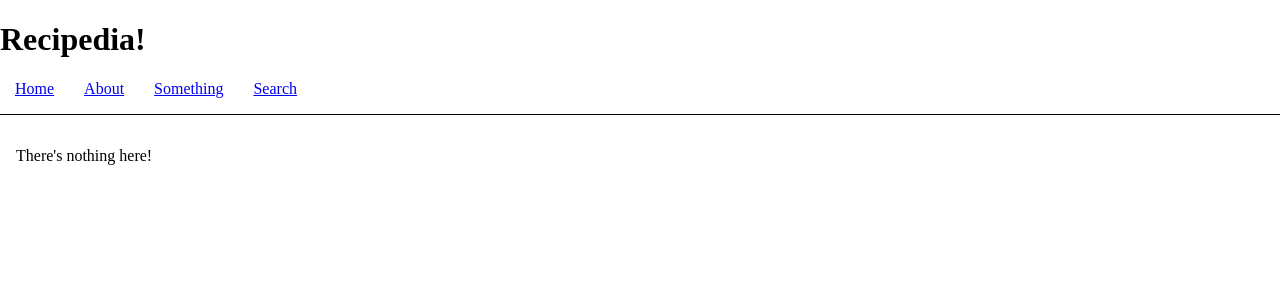
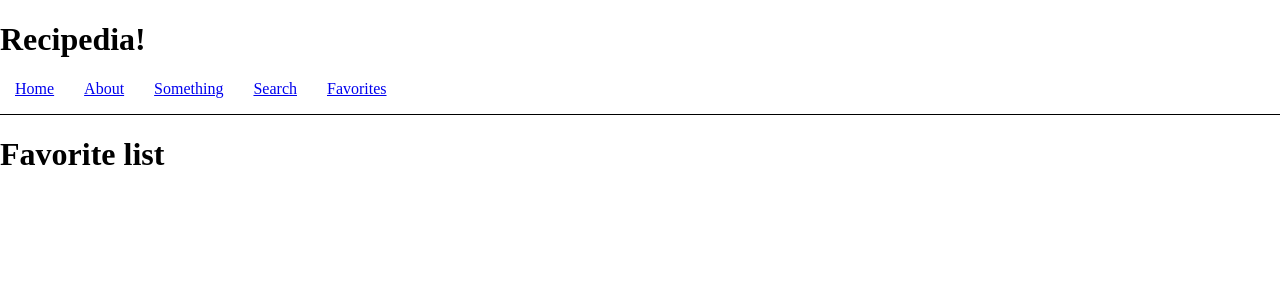
Before and after one commit to philgermano/recipedia-Front, a React (Create React App) app: page /fav in a window 1280 px wide. Shown: the top 300 px of the page. Built offline with nearby package versions, Linux system fonts and the light colour scheme; no server answers.

Commit message:
pulls favorites from back end and stores in state.

```diff
--- /dev/null
+++ b/src/Component/FavList.jsx
@@ -0,0 +1,34 @@
+import React, {Component, useState, useEffect, useCallback} from 'react';
+import {useLocation, Link} from 'react-router-dom';
+import Recipe from './Recipe';
+
+function FavList (props){
+  const {state} = useLocation();
+  const [favorites, setFavs] = useState(null);
+
+
+const getFavs = useCallback(event =>{
+    //stops page reload
+    console.log(process.env.REACT_APP_BACKEND_URL)
+
+    fetch(`${process.env.REACT_APP_BACKEND_URL}`)
+        .then(response =>{return response.json()})
+        .then(json => setFavs(json),
+        (err) => console.log(err))
+        .then(console.log(favorites))
+})
+
+    useEffect(()=>{
+        getFavs();
+    },[]);
+
+    return (
+        <div>
+                    <h1>Favorite list</h1>
+        </div>
+    )
+
+}
+
+
+export default FavList
--- a/src/index.js
+++ b/src/index.js
@@ -7,6 +7,7 @@ import About from './routes/about'
 import Search from './Component/Search';
 import Something from './routes/something';
 import Recipe from './Component/Recipe';
+import FavList from './Component/FavList'
 
 class App extends Component {
   constructor(props){
@@ -64,6 +65,7 @@ render() {
               apiKey: `${process.env.REACT_APP_API_KEY}`,
               query: this.state.query,
               key: '1'}}>Search</Link>
+              <Link to="/fav"  className='text-link' >Favorites</Link>
           </nav>
          <Outlet />
     </div>
@@ -82,6 +84,7 @@ root.render(
        <Route path="something" element={<Something   />} />
        <Route path="search" element={<Search />} />
        <Route path="recipe" element={<Recipe />}/>
+       <Route path="fav" element={<FavList />}/>
        <Route
       path="*"
       element={
```
